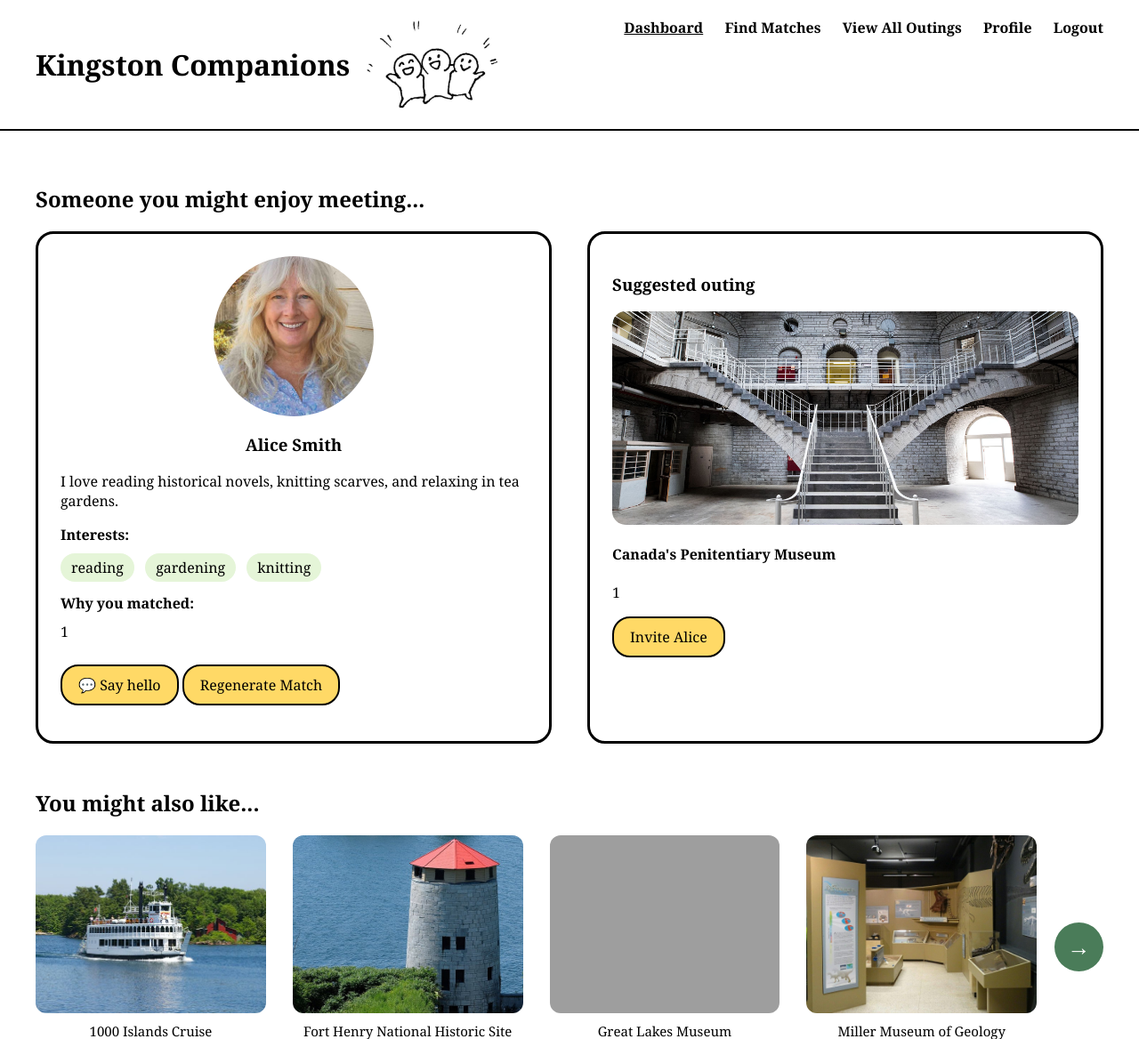
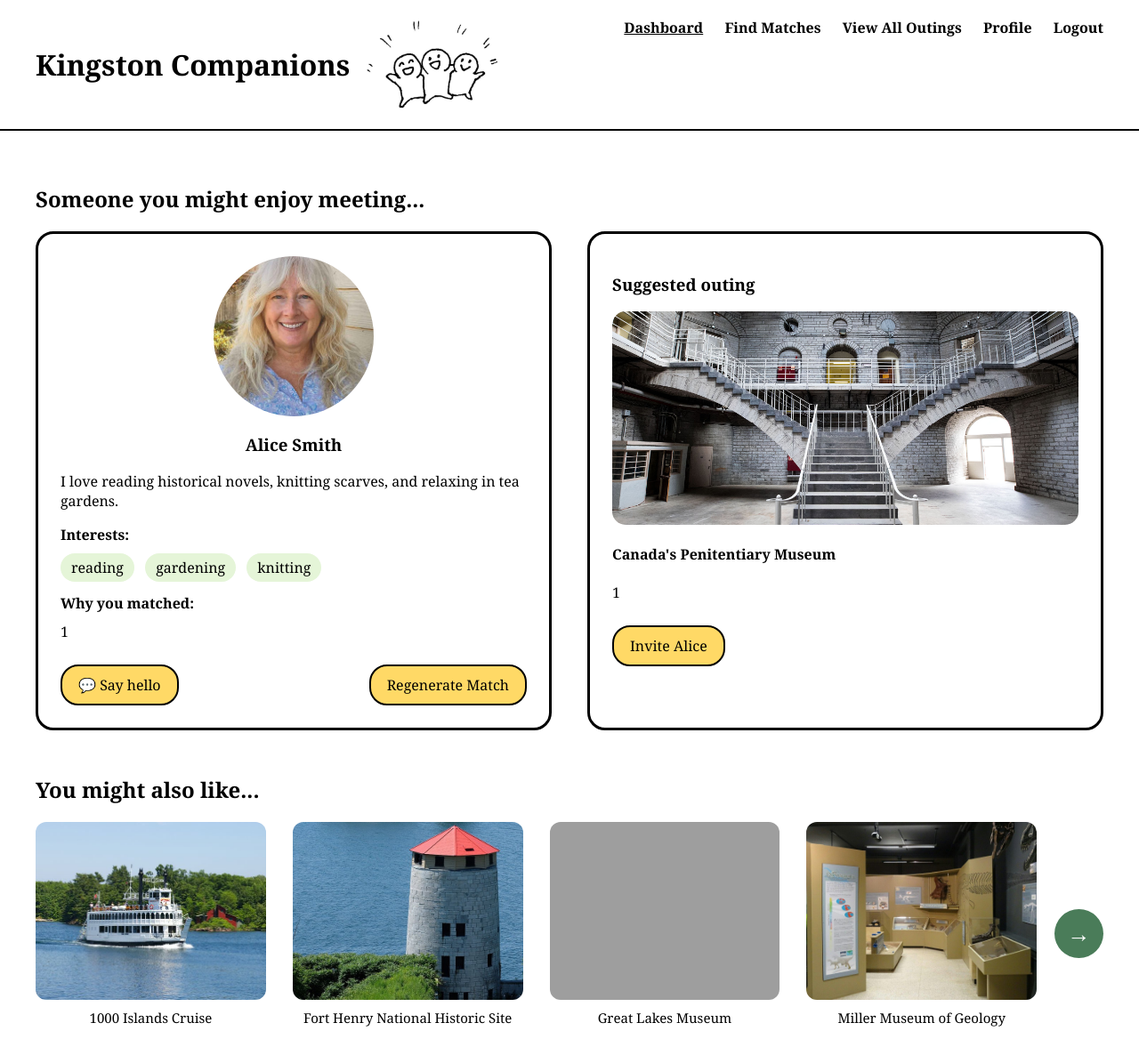
Before and after one commit to kesiyajacob/kingston-companions, a Flask app: page /dashboard in a window 1280 px wide. Shown: the top 1168 px of the page at 89% size. Run offline with Flask 3, Linux system fonts and the light colour scheme; a user stored in the database is signed in; grey boxes are pictures that could not be loaded.

Commit message:
Fixed buttons

```diff
--- a/static/dashboard.css
+++ b/static/dashboard.css
@@ -122,6 +122,12 @@ button {
     background-color: #ffcc4d;
 }
 
+.card-buttons{
+    display:flex;
+    justify-content: space-between;
+    align-items: center;
+
+}
 
 .activity-grid {
     display: grid;
--- a/templates/dashboard.html
+++ b/templates/dashboard.html
@@ -55,10 +55,10 @@
                 <strong style="margin-bottom: 5px;">Why you matched:</strong>
                 <p style="margin-top: 10px;">{{ match_reason }}</p>
             </div>
-
+            <div class="card-buttons">
             <a
                 href="mailto:{{ match.email }}?subject=Hello%20from%20{{ user.name|urlencode }}%20%7C%20Kingston%20Companions"
-                class="btn-say-hello"
+                class="btn-regenerate"
             >
                 💬 Say hello
             </a>
@@ -66,6 +66,7 @@
             <a href="{{ url_for('regenerate') }}" class="btn-regenerate">
                 Regenerate Match
             </a>
+            </div>
         </div>
 
         <!-- OUTING CARD -->
@@ -79,7 +80,7 @@
 
             <a
             href="mailto:{{ match.email }}?subject=Invitation%20to%20join%20{{ user.name|urlencode }}%20for%20{{ outing.name|urlencode }}%20%7C%20Kingston%20Companions&body=Hi%20{{ match.name|urlencode }},%0D%0A%0D%0AI%20would%20like%20to%20invite%20you%20to%20join%20me%20for%20{{ outing.name|urlencode }}.%20It%20sounds%20like%20a%20great%20activity%20we%20could%20enjoy%20together!%0D%0A%0D%0ABest%20regards,%0D%0A{{ user.name|urlencode }}"
-            class="btn-invite"
+            class="btn-regenerate"
             >
             Invite {{ match.username }}
             </a>
```
